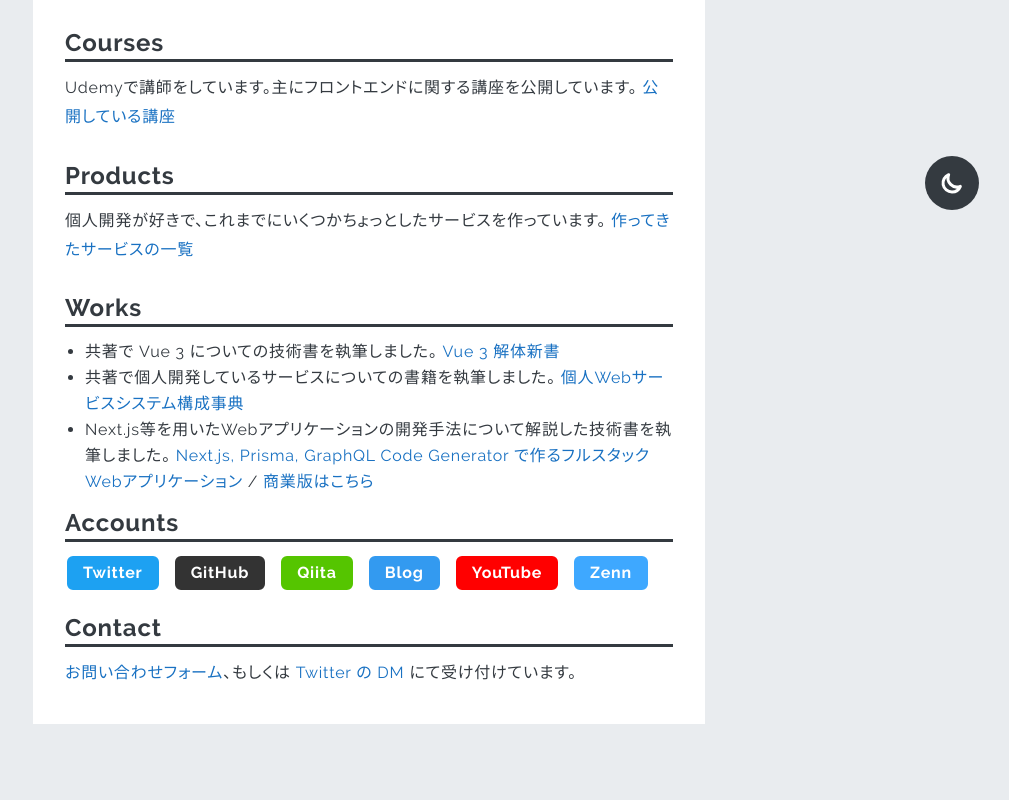
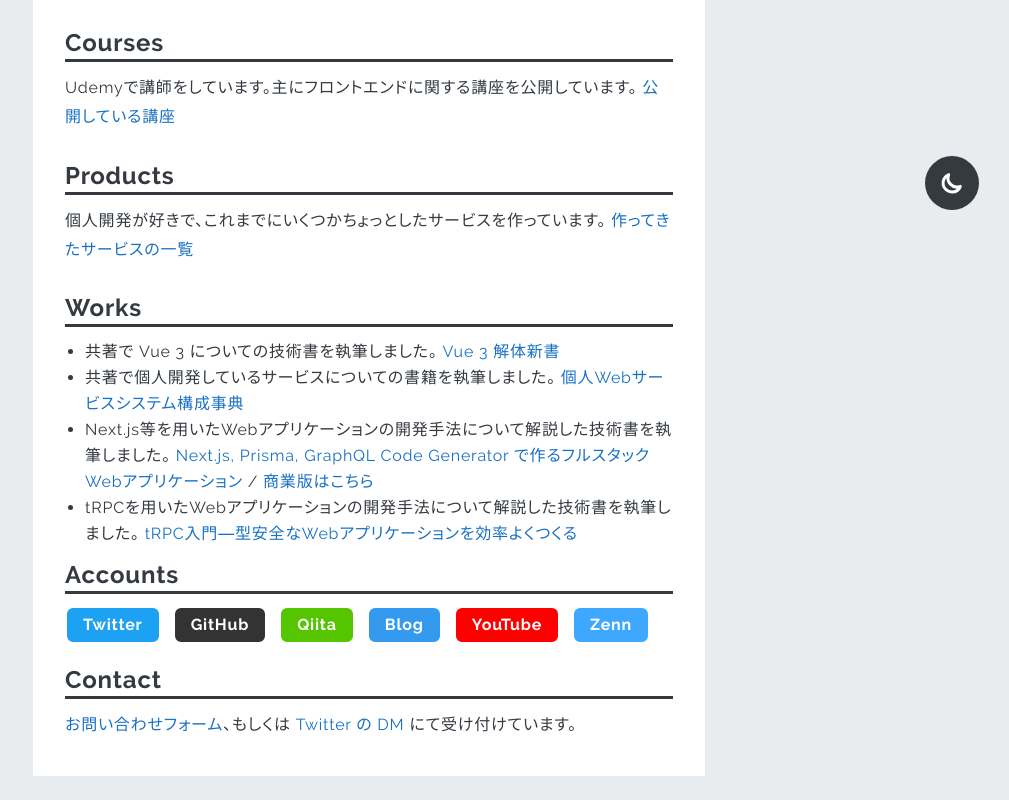
Before and after one commit to y-temp4/y-temp4.com, a Nuxt app: page / in a window 1280 px wide. Shown: the part 560-1360 px from the top of the page, without its empty margins (271-1280 px from the left). Before the commit the page ends 1308 px from the top, so only its background shows below. Built offline with nearby package versions, Linux system fonts and the light colour scheme.

Commit message:
Add works

```diff
--- a/pages/index.vue
+++ b/pages/index.vue
@@ -64,6 +64,15 @@
           target="_blank"
           rel="noopener noreferrer"
           >商業版はこちら</a
+        >
+      </li>
+      <li>
+        tRPCを用いたWebアプリケーションの開発手法について解説した技術書を執筆しました。
+        <a
+          href="https://techbookfest.org/product/1Rsbs8XcjtyHxjguptBEzU"
+          target="_blank"
+          rel="noopener noreferrer"
+          >tRPC入門―型安全なWebアプリケーションを効率よくつくる</a
         >
       </li>
     </ul>
```
